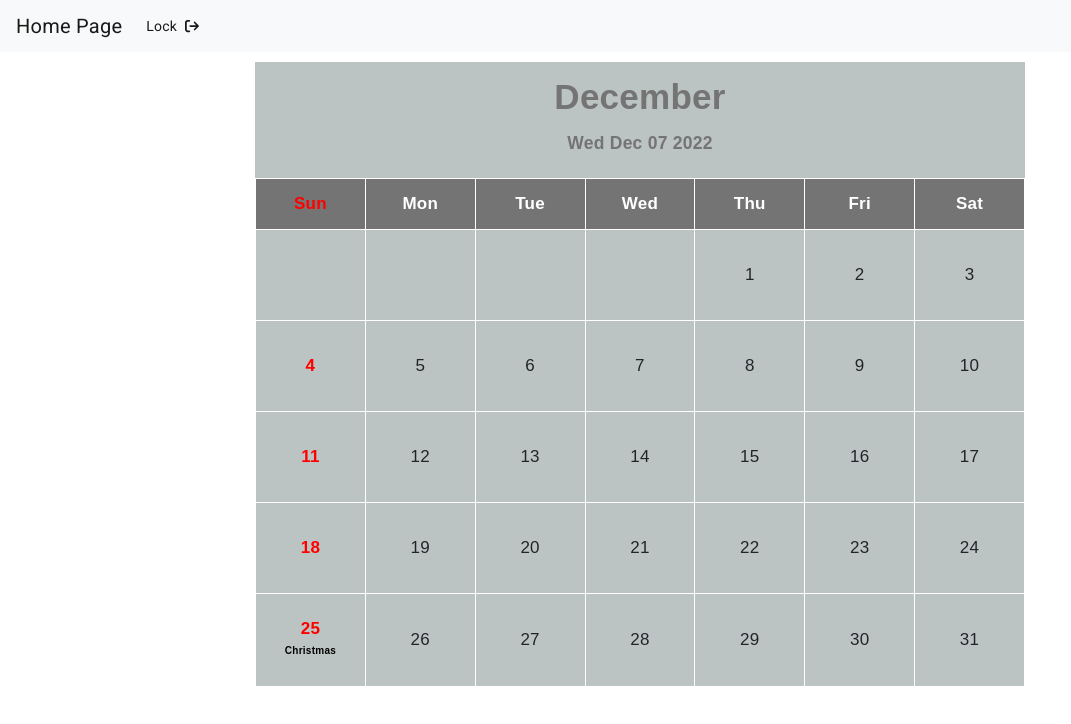
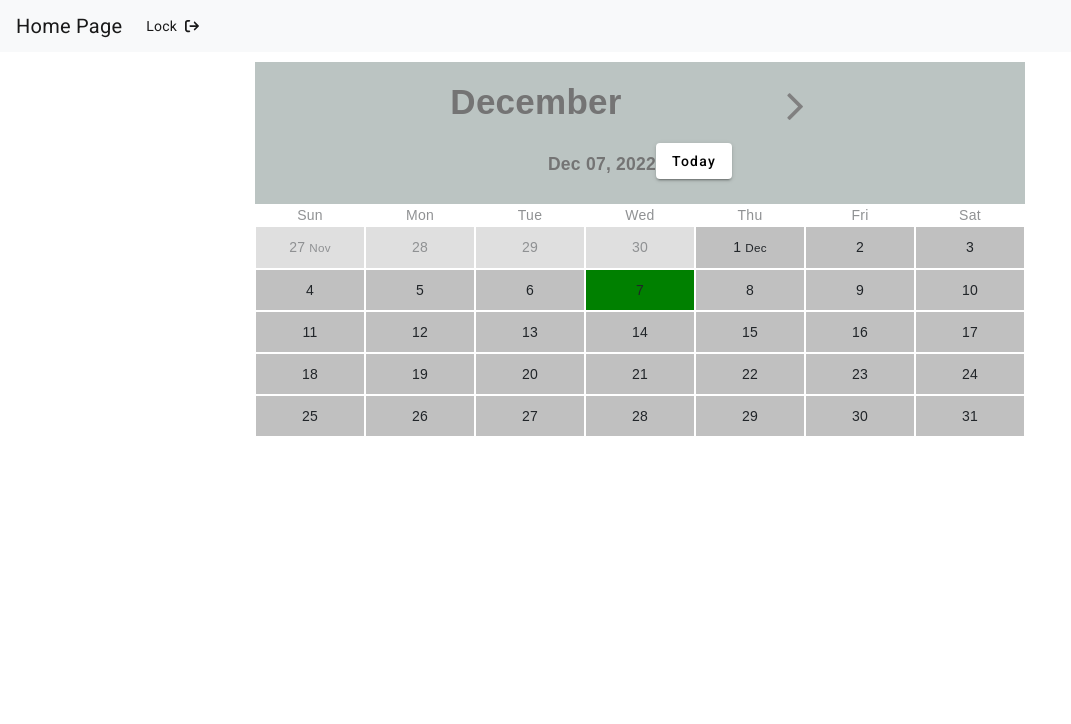
Before and after one commit to SivinSaji/angular-sample-project, an Angular app: page /calender in a window 1280 px wide. Shown: the top 724 px of the page, without its empty margins (0-1071 px from the left). Built offline with nearby package versions, Linux system fonts and the light colour scheme; sample sign-in values are in the browser's storage.

Commit message:
Calender basic logics completed

```diff
--- a/angular.json
+++ b/angular.json
@@ -26,6 +26,7 @@
             ],
             "styles": [
               "@angular/material/prebuilt-themes/indigo-pink.css",
+              "node_modules/font-awesome/css/font-awesome.min.css",
               "src/styles.css"
             ],
             "scripts": []
--- a/package.json
+++ b/package.json
@@ -25,6 +25,7 @@
     "@fortawesome/free-brands-svg-icons": "^6.2.0",
     "@fortawesome/free-regular-svg-icons": "^6.2.0",
     "@fortawesome/free-solid-svg-icons": "^6.2.0",
+    "font-awesome": "^4.7.0",
     "rxjs": "~7.5.0",
     "tslib": "^2.3.0",
     "zone.js": "~0.12.0"
--- a/src/app/calender/calender.component.html
+++ b/src/app/calender/calender.component.html
@@ -1,64 +1,24 @@
 <div class="container">
     <div class="month">
-        <strong>{{month}}</strong><br><br>
-        <strong class="date">{{currentDate}}</strong>
+
+
+        <strong>{{month}}</strong>
+        <button class="rigth-button" style="margin-left: 20%;" mat-button (click)="rightSwitch()"><i style="color: grey;" class="fa fa-angle-right"></i></button>
+        <br><br>
+        <strong class="date">{{date |date: 'MMM dd, y'}}</strong>
+        <button mat-raised-button (click)="todayDate()">Today</button>
     </div>
-    <table>
-        <tr>
-            <th class="sunday-week">Sun</th>
-            <th>Mon</th>
-            <th>Tue</th>
-            <th>Wed</th>
-            <th>Thu</th>
-            <th>Fri</th>
-            <th>Sat</th>
-        </tr>
-        <tr>
-            <td></td>
-            <td></td>
-            <td></td>
-            <td></td>
-            <td>1</td>
-            <td>2</td>
-            <td>3</td>
-        </tr>
-        <tr>
-            <td class="sunday">4</td>
-            <td>5</td>
-            <td>6</td>
-            <td>7</td>
-            <td>8</td>
-            <td>9</td>
-            <td>10</td>
-        </tr>
-        <tr>
-            <td class="sunday">11</td>
-            <td>12</td>
-            <td>13</td>
-            <td>14</td>
-            <td>15</td>
-            <td>16</td>
-            <td>17</td>
-        </tr>
-        <tr>
-            <td class="sunday">18</td>
-            <td>19</td>
-            <td>20</td>
-            <td>21</td>
-            <td>22</td>
-            <td>23</td>
-            <td>24</td>
-        </tr>
-        <tr>
-            <td class="sunday" id="holiday">25<br><span class="holiday">Christmas</span></td>
-            <td>26</td>
-            <td>27</td>
-            <td>28</td>
-            <td>29</td>
-            <td>30</td>
-            <td>31</td>
-        </tr>
-    </table>
+    <div class="calendar-tile">
+        <div class="headers">
+            <div class="day-cell" *ngFor="let day of weekDays">{{day}}</div>
+        </div>
+        <div class="dates-wrap">
+            <div class="day-cell" *ngFor="let day of allDates" [ngClass]="day.class">{{day.dateNumber}}
+                <span class="month-name">{{day.date |date:'MMM'}}</span>
+            </div>
+        </div>
+    </div>
+
     <ul class="list-group mt-2">
         <li class="holiday-list list-group-item active">Holiday List</li>
         <li class="list-group-item">Christmas on 25th December</li>
--- a/src/app/calender/calender.component.css
+++ b/src/app/calender/calender.component.scss
@@ -11,12 +11,61 @@
     font-size: 2.5em;
     color: #747474;
     padding: 25px;
+    justify-content: space-between;
+}
+
+.rigth-button{
+    font-size: 3rem;
+    font-weight: 400;
 }
 
 .date {
     text-align: center;
     font-size: .5em;
     color: #747474;
+}
+
+.calendar-tile {
+    .day-cell {
+        text-align: center;
+        width: 100%;
+        border: 1px solid white;
+        opacity: 0.5;
+
+        &.cur-month {
+            opacity: 1;
+        }
+
+        &.current-date {
+            background: green !important;
+        }
+
+        .month-name {
+            display: none;
+            font-size: smaller;
+        }
+
+        &.first-of-month {
+            .month-name {
+                display: unset;
+            }
+        }
+    }
+
+    .headers {
+        display: flex;
+    }
+
+    .dates-wrap {
+        display: flex;
+        flex-wrap: wrap;
+
+        .day-cell {
+            flex: 1 0 14%;
+            padding: 10px 0;
+            background: silver;
+        }
+    }
 }
 
 table,
--- a/src/app/calender/calender.component.ts
+++ b/src/app/calender/calender.component.ts
@@ -3,35 +3,73 @@ import { Component } from '@angular/core';
 @Component({
   selector: 'app-calender',
   templateUrl: './calender.component.html',
-  styleUrls: ['./calender.component.css']
+  styleUrls: ['./calender.component.scss']
 })
 export class CalenderComponent {
+  date: Date = new Date();
+  today: Date = new Date();
+  month: string = '';
+  weekDays: string[] = ['Sun', 'Mon', 'Tue', 'Wed', 'Thu', 'Fri', 'Sat'];
+  monthArray: string[] = ['January', 'February', 'March', 'April', 'May', 'June', 'July', 'August', 'September', 'October', 'November', 'December'];
+
+  allDates: any = [];
+  events: any = [];
 
   ngOnInit(): void {
-  this.dateFunction();
+    this.dateFunction();
+  }
+  public dateFunction() {
+    this.today = new Date();
+    this.allDates = [];
+    this.month = this.monthArray[this.date.getMonth()];
+
+    const lastDay: any = new Date(this.date.getFullYear(), this.date.getMonth() + 1, 0);
+    const firstDay: any = new Date(this.date.getFullYear(), this.date.getMonth(), 1);
+    const prevLastDay: any = new Date(this.date.getFullYear(), this.date.getMonth(), 0);
+    const firstDayIndex = firstDay.getDay();
+    const lastDayIndex = lastDay.getDay();
+    const todayString: string = this.today.toDateString();
+    const calculatedDate: Date = new Date(this.date.getFullYear(), this.date.getMonth(), 30);
+
+    let isFirstClass = ' first-of-month';
+    for (let x = firstDayIndex; x > 0; x--) {
+      const dateVal = prevLastDay.getDate() - x + 1;
+      const calculatedDate: Date = new Date(this.date.getFullYear(), this.date.getMonth() - 1, dateVal);
+      const dateClass: string = (calculatedDate.toDateString() === todayString) ? ' current-date' : '';
+      this.allDates.push({ class: 'prev-month' + dateClass + isFirstClass, dateNumber: dateVal, date: calculatedDate });
+      isFirstClass = '';
+    }
+
+    isFirstClass = ' first-of-month';
+    const lastDateOfMonth: number = lastDay.getDate();
+    for (let i = 1; i <= lastDateOfMonth; i++) {
+      const calculatedDate: Date = new Date(this.date.getFullYear(), this.date.getMonth(), i);
+      const dateClass: string = (calculatedDate.toDateString() === todayString) ? ' current-date' : '';
+      this.allDates.push({ class: 'cur-month' + dateClass + isFirstClass, dateNumber: i, date: calculatedDate });
+      isFirstClass = '';
+    }
+
+    isFirstClass = ' first-of-month';
+    for (let j = 1; j < (7 - lastDayIndex); j++) {
+      const calculatedDate: Date = new Date(this.date.getFullYear(), this.date.getMonth() + 1, j);
+      const dateClass: string = (calculatedDate.toDateString() === todayString) ? ' current-date' : '';
+      this.allDates.push({ class: 'next-month' + dateClass + isFirstClass, dateNumber: j, date: calculatedDate });
+      isFirstClass = '';
+    }
   }
 
-  allDates:any = []
-  date = new Date();
-  monthArray = ["January","February","March","April","May","June","July","August","September","October","November","December"]
-  month = this.monthArray[this.date.getMonth()];
-  currentDate = this.date.toDateString();
-  lastDay:any = new Date(this.date.getFullYear(),this.date.getMonth()+1,0).getDate();
-  prevLastDay:any = new Date(this.date.getFullYear(),this.date.getMonth(),0).getDate();
-  firstDayIndex =4 ;
-  public dateFunction(){
-    let count = 0;
-    console.log(this.prevLastDay);
+  leftSwitch(): void {
+    this.date = new Date(this.date.getFullYear(), this.date.getMonth(), 0);
+    this.dateFunction();
+  }
 
-    for(let x = this.firstDayIndex; x>0;x--){
-      this.allDates[count]=this.prevLastDay-x+1;
-      count++;
-    }
+  rightSwitch(): void {
+    this.date = new Date(this.date.getFullYear(), this.date.getMonth() + 1, 1);
+    this.dateFunction();
+  }
 
-
-    for(let i = 1; i<=this.lastDay;i++){
-      this.allDates[count]=i;
-      count++;
-    }
+  todayDate(): void {
+    this.date = new Date();
+    this.dateFunction();
   }
 }
```
Also changed, not shown: 1 other file (tests, documents, lock files or other folders).
